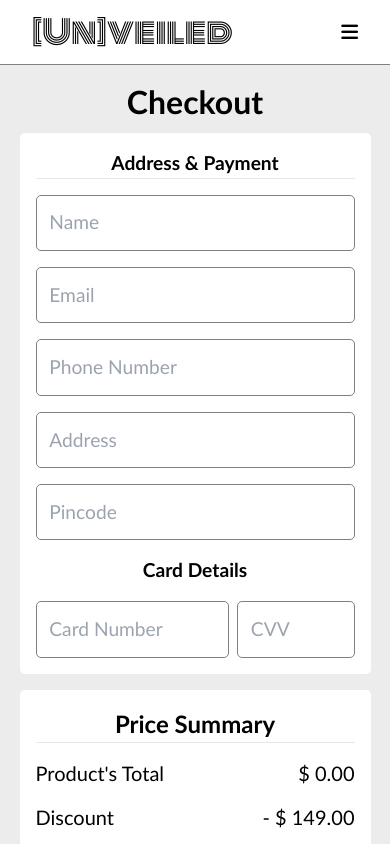
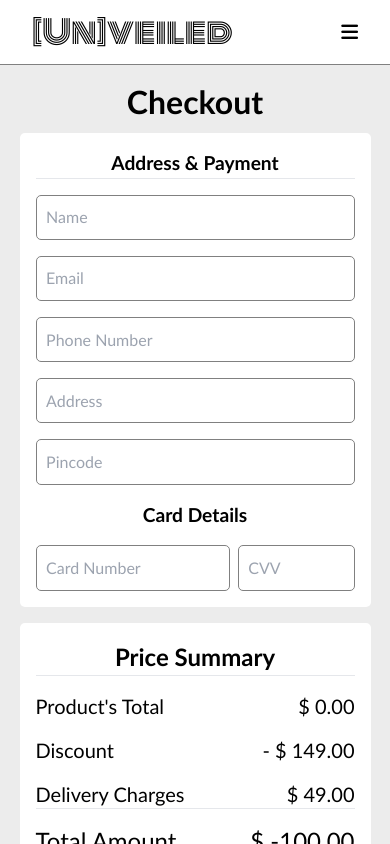
Before and after one commit to gurudattpuranik25/unveiled-ECommerce-app, a React (Create React App) app: page /address in a window 390 px wide. Shown: the top 844 px of the page. Built offline with nearby package versions, Linux system fonts and the light colour scheme; no server answers; the database is empty; a web font is replaced by a local one.

Commit message:
updated address details

```diff
--- a/src/components/Address.css
+++ b/src/components/Address.css
@@ -104,4 +104,10 @@
     text-align: justify;
     font-size: 1.2rem;
   }
+  .address__form input {
+    border: 1px solid gray;
+    border-radius: 5px;
+    padding: 0.6rem;
+    font-size: 1rem;
+  }
 }
```
